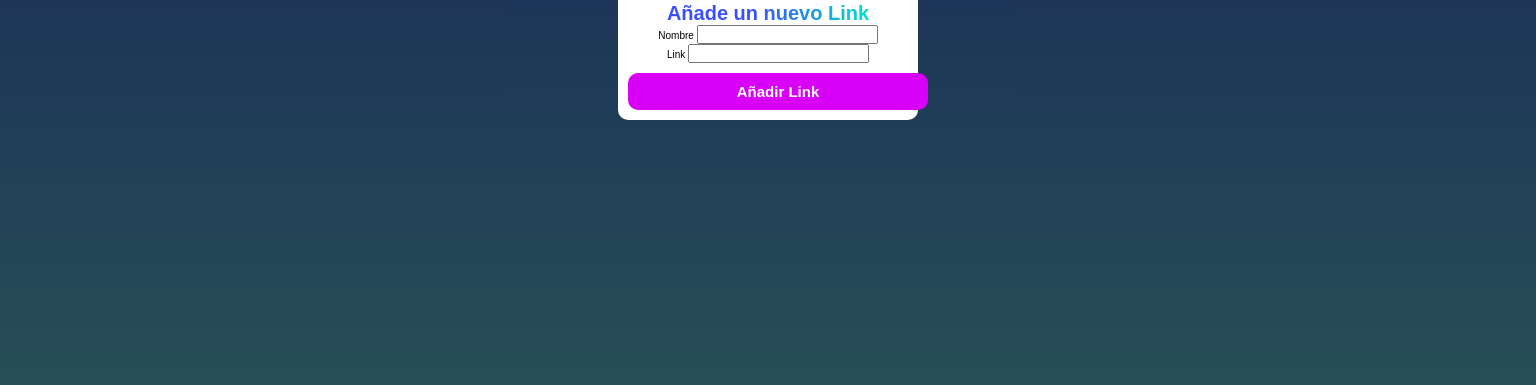
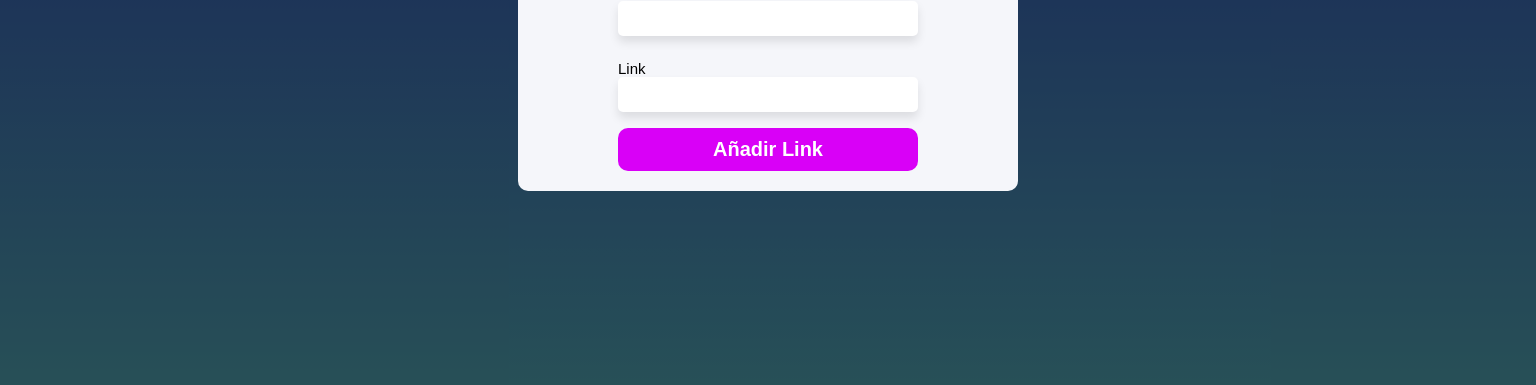
Before and after one commit to nestoredduardo/js-wizard, a plain HTML site: page index.html in a window 1536 px wide. Shown: the part 364-749 px from the top of the page. Drawn offline with Linux system fonts and the light colour scheme.

Commit message:
Modal Styles

```diff
--- a/index.html
+++ b/index.html
@@ -22,18 +22,18 @@
             alt="Cerrar formulario"
           />
         </button>
-        <div class="modal-form">
+        <form class="modal-form">
           <h2 class="modal-title">Añade un nuevo Link</h2>
           <div class="modal-section">
             <label for="name">Nombre</label>
-            <input type="text" />
+            <input type="text" required />
           </div>
           <div class="modal-section">
             <label for="link">Link</label>
-            <input type="text" />
+            <input type="text" required />
           </div>
-        </div>
-        <button class="addLink-button">Añadir Link</button>
+          <button type="submit" class="addLink-button">Añadir Link</button>
+        </form>
       </div>
     </section>
     <header>
--- a/src/styles/index.css
+++ b/src/styles/index.css
@@ -78,19 +78,20 @@ footer {
   }
 }
 
-@media screen and (min-width: 768px) {
+@media screen and (min-width: 1024px) {
   .addLink-button {
     width: 250px;
   }
 }
 
-@media screen and (min-width: 768px) {
+@media screen and (min-width: 1444px) {
   .user-image {
     width: 150px;
   }
 
   .addLink-button {
     width: 300px;
+    font-size: 2rem;
   }
 }
 
@@ -111,7 +112,7 @@ footer {
   width: 300px;
   height: fit-content;
   border-radius: 1rem;
-  background-color: white;
+  background-color: #f5f6fa;
 }
 
 .close-button {
@@ -140,6 +141,7 @@ footer {
 }
 
 .modal-title {
+  margin-bottom: 1rem;
   font-size: 2rem;
   background: #3a4ffe;
   background: -webkit-linear-gradient(to right, #3a4ffe 43%, #00e1c9 100%);
@@ -149,3 +151,56 @@ footer {
   background-clip: text;
   -webkit-text-fill-color: transparent;
 }
+
+.modal-section {
+  margin: 0.8rem 0;
+  display: flex;
+  flex-direction: column;
+}
+
+.modal-section input {
+  padding: 10px 18px;
+  margin-bottom: 0.8rem;
+  border-radius: 0.5rem;
+  border: 0;
+  outline: 0;
+  box-shadow: 0 6px 10px 0 rgba(0, 0, 0, 0.1);
+}
+
+.modal-section input:focus {
+  border: #d900f7 1px solid;
+}
+
+@media screen and (min-width: 768px) {
+  .modal-main {
+    width: 400px;
+  }
+
+  .modal-section input {
+    width: 200px;
+  }
+}
+
+@media screen and (min-width: 1024px) {
+  .modal-section input {
+    width: 250px;
+  }
+}
+
+@media screen and (min-width: 1444px) {
+  .modal-title {
+    font-size: 3rem;
+  }
+
+  .modal-main {
+    width: 500px;
+  }
+
+  .modal-section label {
+    font-size: 1.5rem;
+  }
+
+  .modal-section input {
+    width: 300px;
+  }
+}
```
